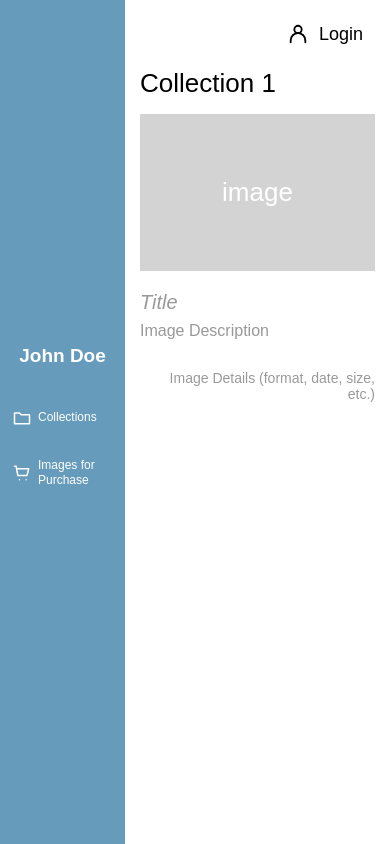
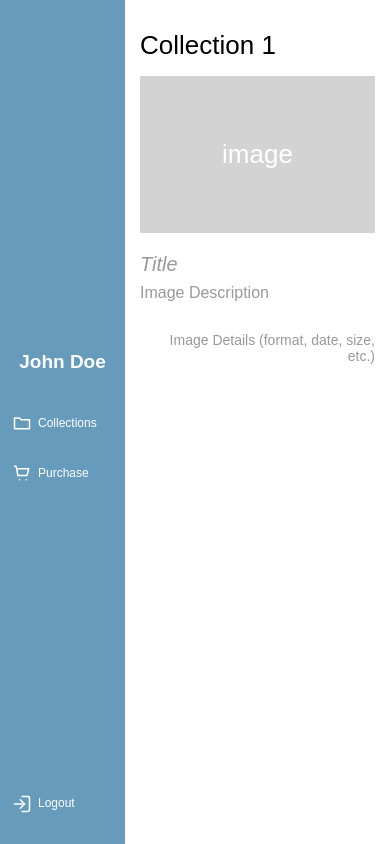
Before and after one commit to AmielleE/CPSC481_T06-2, a React (Vite) app: page / in a window 390 px wide. Built offline with nearby package versions, Linux system fonts and the light colour scheme.

Commit message:
cleaned up pages

```diff
--- a/src/components/Layout.tsx
+++ b/src/components/Layout.tsx
@@ -1,26 +1,77 @@
 import type { ReactNode } from 'react'
-import { NavLink } from 'react-router'
+import { NavLink, Link } from 'react-router'
 
 const links = [
   { to: '/', label: 'Home', icon: 'M3 11l9-8 9 8M5 10v10h5v-6h4v6h5V10' },
   { to: '/collections', label: 'Collections', icon: 'M3 6h6l2 2h10v11H3z' },
-  { to: '/purchasing', label: 'Purchasing', icon: 'M3 4h2l2 11h11l2-8H6M9 20h.01M17 20h.01' },
+  { to: '/purchasing', label: 'Purchase', icon: 'M3 4h2l2 11h11l2-8H6M9 20h.01M17 20h.01' },
 ]
 
 export default function Layout({ children }: { children: ReactNode }) {
   return (
     <div className="app-shell">
+
       <nav className="sidebar" aria-label="Main navigation">
+
+        {/* Main navigation links */}
+        <div className="sidebar-navigation">
           {links.map((link) => (
-          <NavLink key={link.to} to={link.to} className="sidebar-link" title={link.label}>
-            <svg viewBox="0 0 24 24" width="26" height="26" fill="none" stroke="currentColor" strokeWidth="1.8" strokeLinecap="round" strokeLinejoin="round" aria-hidden="true">
+            <NavLink
+              key={link.to}
+              to={link.to}
+              className="sidebar-link"
+              title={link.label}
+            >
+              <svg
+                viewBox="0 0 24 24"
+                width="26"
+                height="26"
+                fill="none"
+                stroke="currentColor"
+                strokeWidth="1.8"
+                strokeLinecap="round"
+                strokeLinejoin="round"
+                aria-hidden="true"
+              >
                 <path d={link.icon} />
               </svg>
+
               <span>{link.label}</span>
             </NavLink>
           ))}
+        </div>
+
+        {/* Logout button */}
+        <Link
+          to="/login"
+          className="sidebar-link sidebar-logout"
+          title="Logout"
+        >
+          <svg
+            viewBox="0 0 24 24"
+            width="26"
+            height="26"
+            fill="none"
+            stroke="currentColor"
+            strokeWidth="1.8"
+            strokeLinecap="round"
+            strokeLinejoin="round"
+            aria-hidden="true"
+          >
+            <path d="M10 17l5-5-5-5" />
+            <path d="M15 12H3" />
+            <path d="M12 3h7a2 2 0 0 1 2 2v14a2 2 0 0 1-2 2h-7" />
+          </svg>
+
+          <span>Logout</span>
+        </Link>
+
       </nav>
-      <main className="main">{children}</main>
+
+      <main className="main">
+        {children}
+      </main>
+
     </div>
   )
 }
--- a/src/pages/Home.css
+++ b/src/pages/Home.css
@@ -21,6 +21,18 @@
   padding: 30px 15px;
   box-sizing: border-box;
   flex-shrink: 0;
+
+  position: relative;
+}
+
+/* Centered sidebar content */
+.home-sidebar-content {
+  display: flex;
+  flex-direction: column;
+  align-items: center;
+  justify-content: center;
+
+  width: 100%;
 }
 
 /* Photographer name */
@@ -56,6 +68,7 @@
 
   width: 100%;
   padding: 12px 5px;
+  box-sizing: border-box;
 
   color: white;
   background-color: transparent;
@@ -91,6 +104,55 @@
   line-height: 1.3;
 }
 
+/* Logout button */
+.home-logout-button {
+  position: absolute;
+  bottom: 30px;
+
+  display: grid;
+  grid-template-columns: 26px 115px;
+  align-items: center;
+  justify-content: center;
+  column-gap: 12px;
+
+  width: calc(100% - 30px);
+  padding: 12px 5px;
+  box-sizing: border-box;
+
+  color: white;
+  background-color: transparent;
+
+  border: none;
+  border-radius: 8px;
+  text-decoration: none;
+
+  font-size: 16px;
+  text-align: left;
+
+  cursor: pointer;
+  transition: background-color 0.2s;
+}
+
+/* Logout hover */
+.home-logout-button:hover,
+.home-logout-button:focus-visible {
+  background-color: rgba(255, 255, 255, 0.2);
+  color: white;
+  text-decoration: none;
+}
+
+/* Logout icon */
+.home-logout-button svg {
+  width: 26px;
+  height: 26px;
+}
+
+/* Logout text */
+.home-logout-button span {
+  color: white;
+  line-height: 1.3;
+}
+
 /* Right content area */
 .home-page > main.home-content {
   flex: 1;
@@ -107,31 +169,6 @@
   box-sizing: border-box;
 
   background-color: white;
-  }
-
-  /* Header containing login */
-  .home-header {
-    display: flex;
-    justify-content: flex-end;
-    align-items: center;
-  }
-
-  /* Login link */
-  .home-login {
-    display: flex;
-    align-items: center;
-    gap: 10px;
-
-    color: black;
-    text-decoration: none;
-
-    font-size: 24px;
-    padding: 8px 12px;
-  }
-
-  /* Login hover */
-  .home-login:hover {
-    color: #669bbc;
 }
 
 /* Collection preview */
@@ -223,16 +260,23 @@
     gap: 15px;
   }
 
-    .home-sidebar .home-nav-button {
+  .home-sidebar .home-nav-button,
+  .home-logout-button {
     grid-template-columns: 22px minmax(0, 95px);
     column-gap: 8px;
     font-size: 14px;
     padding: 10px 5px;
   }
 
-    .home-nav-button svg {
+  .home-nav-button svg,
+  .home-logout-button svg {
     width: 22px;
     height: 22px;
+  }
+
+  .home-logout-button {
+    bottom: 20px;
+    width: calc(100% - 20px);
   }
 
   .home-page > main.home-content {
@@ -274,29 +318,27 @@
     gap: 10px;
   }
 
-    .home-sidebar .home-nav-button {
+  .home-sidebar .home-nav-button,
+  .home-logout-button {
     grid-template-columns: 20px minmax(0, 75px);
     column-gap: 6px;
     font-size: 12px;
     padding: 10px 4px;
   }
 
-    .home-nav-button svg {
+  .home-nav-button svg,
+  .home-logout-button svg {
     width: 20px;
     height: 20px;
   }
 
+  .home-logout-button {
+    bottom: 20px;
+    width: calc(100% - 16px);
+  }
+
   .home-page > main.home-content {
     padding: 15px;
-    }
-
-    .home-login {
-      font-size: 18px;
-    }
-
-    .home-login svg {
-      width: 22px;
-      height: 22px;
   }
 
   .home-collection {
--- a/src/pages/Home.tsx
+++ b/src/pages/Home.tsx
@@ -7,6 +7,9 @@ export default function Home() {
 
       {/* Left sidebar */}
       <aside className="home-sidebar">
+
+        {/* Centered sidebar content */}
+        <div className="home-sidebar-content">
 
           {/* Photographer name */}
           <h2>John Doe</h2>
@@ -33,7 +36,7 @@ export default function Home() {
               <span>Collections</span>
             </Link>
 
-          {/* Images for Purchase */}
+            {/* Purchase */}
             <Link to="/purchasing" className="home-nav-button">
               <svg
                 viewBox="0 0 24 24"
@@ -49,36 +52,38 @@ export default function Home() {
                 <path d="M3 4h2l2 11h11l2-8H6M9 20h.01M17 20h.01" />
               </svg>
 
-            <span>Images for Purchase</span>
+              <span>Purchase</span>
             </Link>
 
           </nav>
+
+        </div>
+
+        {/* Logout button at bottom of sidebar */}
+        <Link to="/login" className="home-logout-button">
+          <svg
+            viewBox="0 0 24 24"
+            width="26"
+            height="26"
+            fill="none"
+            stroke="currentColor"
+            strokeWidth="1.8"
+            strokeLinecap="round"
+            strokeLinejoin="round"
+            aria-hidden="true"
+          >
+            <path d="M10 17l5-5-5-5" />
+            <path d="M15 12H3" />
+            <path d="M12 3h7a2 2 0 0 1 2 2v14a2 2 0 0 1-2 2h-7" />
+          </svg>
+
+          <span>Logout</span>
+        </Link>
+
       </aside>
 
       {/* Main content */}
       <main className="home-content">
-
-        {/* Login button */}
-        <div className="home-header">
-          <Link to="/login" className="home-login">
-            <svg
-              viewBox="0 0 24 24"
-              width="28"
-              height="28"
-              fill="none"
-              stroke="currentColor"
-              strokeWidth="2"
-              strokeLinecap="round"
-              strokeLinejoin="round"
-              aria-hidden="true"
-            >
-              <circle cx="12" cy="7" r="4" />
-              <path d="M4 21v-2a8 8 0 0 1 16 0v2" />
-            </svg>
-
-            Login
-          </Link>
-        </div>
 
         {/* Collection preview */}
         <section className="home-collection">
--- a/src/pages/Login.css
+++ b/src/pages/Login.css
@@ -7,6 +7,9 @@
   width: 100%;
   min-height: 100vh;
   background-color: white;
+
+  font-family: Arial, sans-serif;
+  box-sizing: border-box;
 }
 
 /* Login container */
@@ -19,6 +22,7 @@
   max-width: 630px;
   padding: 20px;
   text-align: center;
+  box-sizing: border-box;
 }
 
 /* Heading */
@@ -26,7 +30,7 @@
   font-size: 42px;
   font-weight: 400;
   color: black;
-    margin-bottom: 35px;
+  margin: 0 0 35px;
 }
 
 /* Form */
--- a/src/pages/Login.tsx
+++ b/src/pages/Login.tsx
@@ -1,24 +1,26 @@
 import { useState } from 'react'
 import type { FormEvent } from 'react'
-import Layout from '../components/Layout'
+import { useNavigate } from 'react-router'
 import './Login.css'
 
 export default function Login() {
   const [email, setEmail] = useState('')
   const [password, setPassword] = useState('')
 
+  const navigate = useNavigate()
+
   function handleLogin(event: FormEvent<HTMLFormElement>) {
     event.preventDefault()
 
     // Temporary login functionality
-    console.log('Email:', email)
-    console.log('Login button clicked!')
+    // Redirect to Home page without checking credentials
+    navigate('/')
   }
 
   return (
-    <Layout>
     <div className="login-page">
       <div className="login-container">
+
         <h1>Hi John Doe!</h1>
 
         <form onSubmit={handleLogin} className="login-form">
@@ -28,7 +30,6 @@ export default function Login() {
             aria-label="Email"
             value={email}
             onChange={(event) => setEmail(event.target.value)}
-              required
           />
 
           <input
@@ -37,15 +38,14 @@ export default function Login() {
             aria-label="Password"
             value={password}
             onChange={(event) => setPassword(event.target.value)}
-              required
           />
 
           <button type="submit" className="login-button">
             Login
           </button>
         </form>
+
       </div>
     </div>
-    </Layout>
   )
 }
--- a/src/styles/prototype.css
+++ b/src/styles/prototype.css
@@ -18,13 +18,68 @@ h1, h2, p { margin: 0; }
 ul { list-style: none; margin: 0; padding: 0; }
 
 /* Layout */
-.app-shell { display: grid; grid-template-columns: 96px 1fr; min-height: 100vh; }
-.sidebar { display: flex; flex-direction: column; align-items: center; gap: 1.5rem; padding-top: 1.5rem; background: var(--sidebar); }
-/* Keep the sidebar on screen while the page scrolls */
-.sidebar { position: sticky; top: 0; align-self: flex-start; height: 100vh; overflow-y: auto; }
-.sidebar-link { display: flex; flex-direction: column; align-items: center; gap: 0.2rem; color: #fff; text-decoration: none; font-size: 0.7rem; opacity: 0.85; }
-.sidebar-link:hover, .sidebar-link.active { opacity: 1; }
-.main { min-width: 0; }
+.app-shell {
+  display: grid;
+  grid-template-columns: 96px 1fr;
+  min-height: 100vh;
+}
+
+/* Shared sidebar */
+.sidebar {
+  display: flex;
+  flex-direction: column;
+  align-items: center;
+  gap: 1.5rem;
+
+  padding: 1.5rem 0;
+  background: var(--sidebar);
+
+  /* Keep sidebar visible while scrolling */
+  position: sticky;
+  top: 0;
+  align-self: flex-start;
+  height: 100vh;
+  overflow-y: auto;
+}
+
+/* Main navigation links */
+.sidebar-navigation {
+  display: flex;
+  flex-direction: column;
+  align-items: center;
+  gap: 1.5rem;
+  width: 100%;
+}
+
+/* Sidebar links */
+.sidebar-link {
+  display: flex;
+  flex-direction: column;
+  align-items: center;
+  gap: 0.2rem;
+
+  color: #fff;
+  text-decoration: none;
+  font-size: 0.7rem;
+  opacity: 0.85;
+}
+
+/* Sidebar hover and active states */
+.sidebar-link:hover,
+.sidebar-link.active {
+  opacity: 1;
+}
+
+/* Logout button at bottom */
+.sidebar-logout {
+  margin-top: auto;
+}
+
+/* Main content */
+.main {
+  min-width: 0;
+}
+
 .page { padding: 1.75rem 2.5rem; }
 .page-header { display: flex; align-items: flex-start; justify-content: space-between; gap: 1rem; margin-bottom: 1.5rem; }
 .page-title { font-size: 1.75rem; font-weight: 600; }
```
Lines whose indentation alone changed are shown as unchanged.
